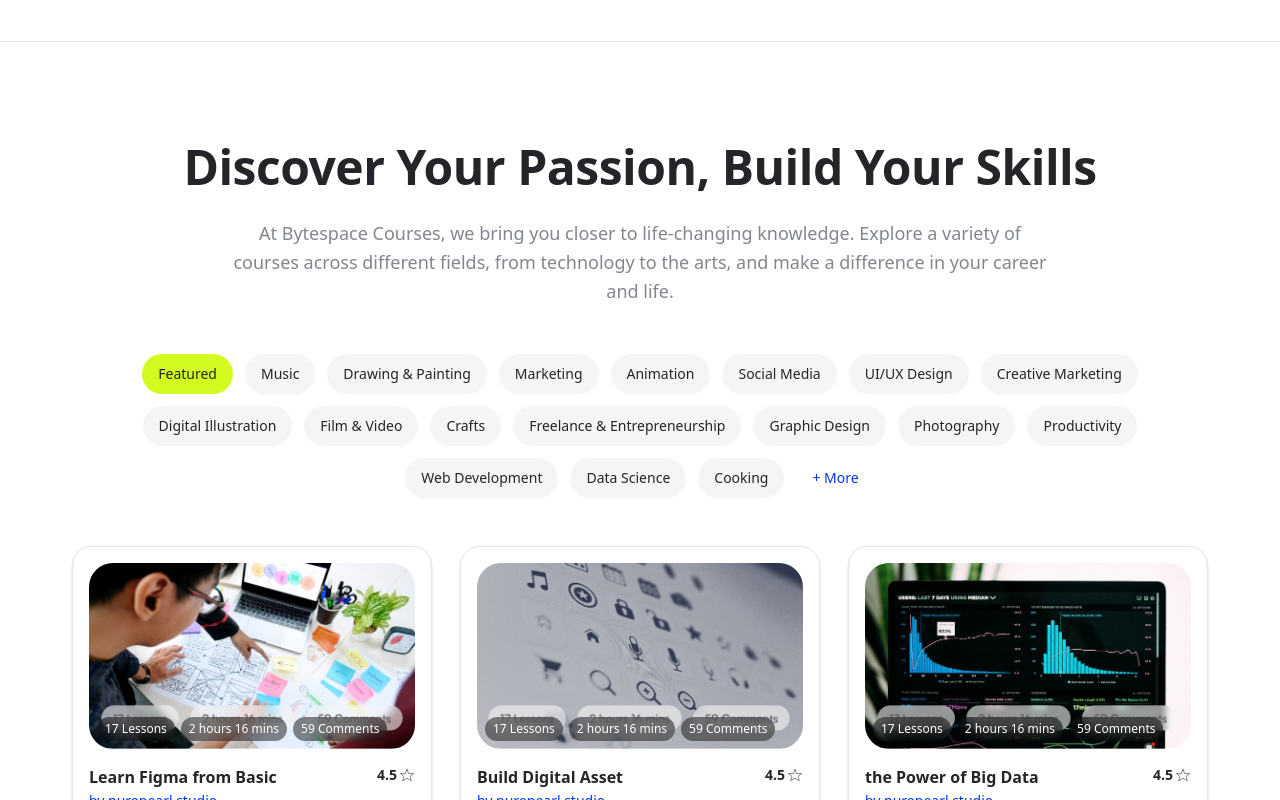
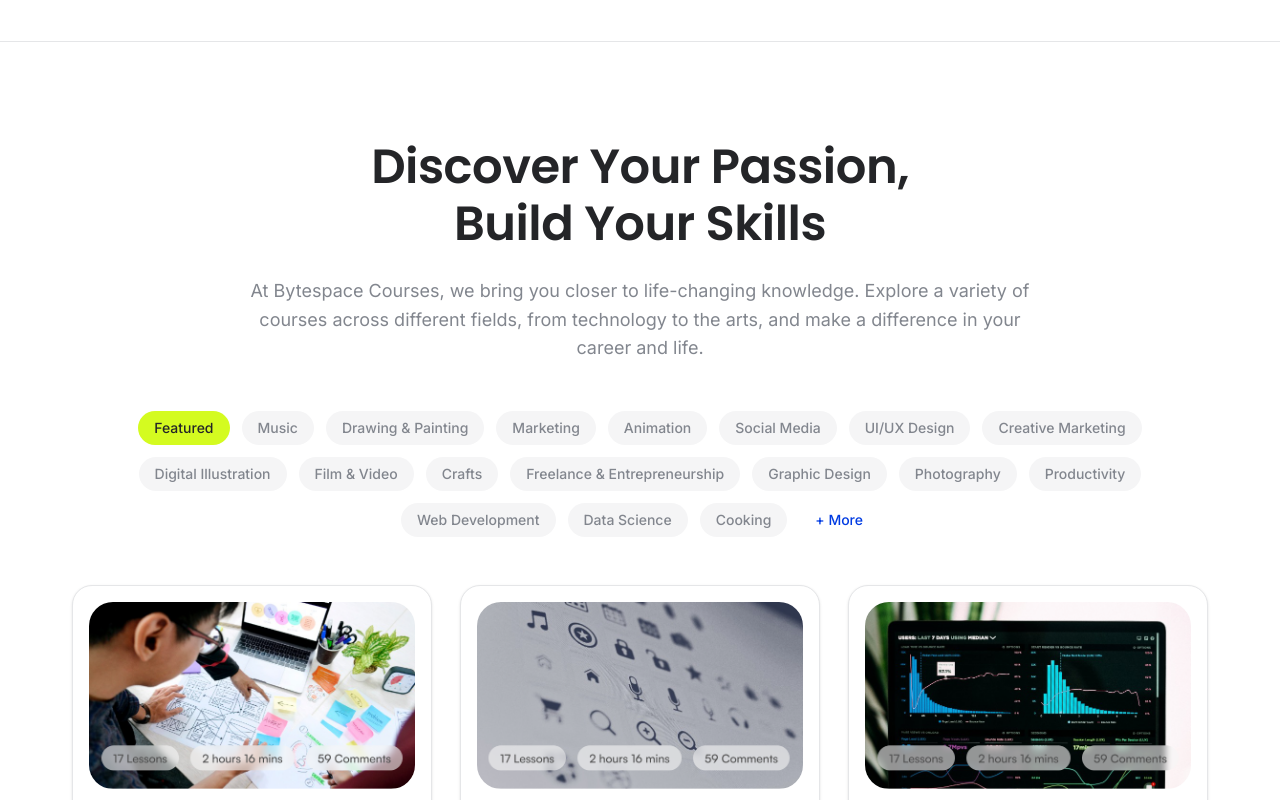
Before and after one commit to NazmusSakib3/bytespace-new, a Next.js app: page / in a window 1280 px wide. Shown: the part 1180-1980 px from the top of the page. Built offline with nearby package versions, Linux system fonts and the light colour scheme; a web font is replaced by a local one.

Commit message:
Refine landing typography and layout
This update ensures the Poppins and Satoshi font variables resolve consistently across the app, moves font classes to the html element, and improves the Discover Courses heading, category buttons, and card styling for cleaner spacing and readability.

```diff
--- a/app/globals.css
+++ b/app/globals.css
@@ -44,15 +44,16 @@ body {
 }
 
 .font-heading {
-  font-family: var(--font-heading);
+  /* Resolve next/font var directly so Poppins applies even if theme tokens lag */
+  font-family: var(--font-poppins), "Satoshi", ui-sans-serif, system-ui, sans-serif;
 }
 
 .font-logo {
-  font-family: var(--font-logo);
+  font-family: "Clash Display", var(--font-poppins), ui-sans-serif, system-ui, sans-serif;
 }
 
 .font-nav {
-  font-family: var(--font-nav);
+  font-family: "Satoshi", var(--font-inter), ui-sans-serif, system-ui, sans-serif;
 }
 
 @keyframes float-y {
--- a/app/layout.tsx
+++ b/app/layout.tsx
@@ -27,7 +27,7 @@ export default function RootLayout({
   children: React.ReactNode;
 }>) {
   return (
-    <html lang="en">
+    <html lang="en" className={`${inter.variable} ${poppins.variable}`}>
       <head>
         {/* Figma: Clash Display (logo) + Satoshi (nav/body) via Fontshare */}
         <link
@@ -35,9 +35,7 @@ export default function RootLayout({
           rel="stylesheet"
         />
       </head>
-      <body className={`${inter.variable} ${poppins.variable} font-sans antialiased`}>
-        {children}
-      </body>
+      <body className="font-sans antialiased">{children}</body>
     </html>
   );
 }
--- a/components/landing/DiscoverCourses.tsx
+++ b/components/landing/DiscoverCourses.tsx
@@ -84,15 +84,16 @@ export function DiscoverCourses() {
   return (
     <section id="courses" className="bg-white py-16 sm:py-20 lg:py-24" aria-labelledby="discover-heading">
       <Container>
-        {/* Frame 3 heading — Poppins SemiBold 48 / Satoshi 18 #82868E */}
-        <div className="mx-auto mb-12 max-w-[935px] text-center">
+        {/* Figma: Poppins SemiBold 48 / Satoshi 18 #82868E — title breaks after comma */}
+        <div className="mx-auto mb-10 max-w-[935px] text-center sm:mb-12">
           <h2
             id="discover-heading"
             className="font-heading text-[1.75rem] font-semibold leading-[1.2] tracking-[-0.01em] text-text sm:text-[2.5rem] lg:text-[48px]"
           >
-            Discover Your Passion, Build Your Skills
+            Discover Your Passion,
+            <br className="hidden sm:block" /> Build Your Skills
           </h2>
-          <p className="font-nav mx-auto mt-6 max-w-[819px] text-base leading-[1.6] text-muted sm:text-lg">
+          <p className="font-nav mx-auto mt-5 max-w-[819px] text-base leading-[1.6] text-muted sm:mt-6 sm:text-lg">
             At Bytespace Courses, we bring you closer to life-changing knowledge. Explore a variety
             of courses across different fields, from technology to the arts, and make a difference
             in your career and life.
@@ -115,12 +116,12 @@ export function DiscoverCourses() {
                 aria-selected={isActive}
                 onClick={() => setActive(cat)}
                 className={[
-                  "rounded-full px-4 py-2.5 text-sm font-medium transition",
+                  "font-nav rounded-full px-4 py-2.5 text-sm font-medium leading-none transition",
                   isMore
-                    ? "bg-transparent px-2 font-medium text-brand-blue hover:underline"
+                    ? "bg-transparent px-2 text-brand-blue hover:underline"
                     : isActive
-                      ? "bg-brand-lime font-medium text-text"
-                      : "bg-surface-muted text-text hover:bg-[#e5e6e8]",
+                      ? "bg-brand-lime text-text"
+                      : "bg-surface-muted text-muted hover:bg-[#e5e6e8] hover:text-text",
                 ].join(" ")}
               >
                 {cat}
@@ -141,16 +142,6 @@ export function DiscoverCourses() {
                     className="object-cover"
                     sizes="(max-width: 640px) 100vw, (max-width: 1024px) 50vw, 33vw"
                   />
-                  <div className="absolute inset-x-2 bottom-2 flex flex-wrap gap-1.5">
-                    {[course.lessons, course.duration, course.comments].map((chip) => (
-                      <span
-                        key={chip}
-                        className="rounded-full bg-black/45 px-2 py-1 text-[10px] font-medium text-white backdrop-blur-sm sm:text-xs"
-                      >
-                        {chip}
-                      </span>
-                    ))}
-                  </div>
                 </div>
 
                 <div className="mt-4 flex items-start justify-between gap-3">
```
